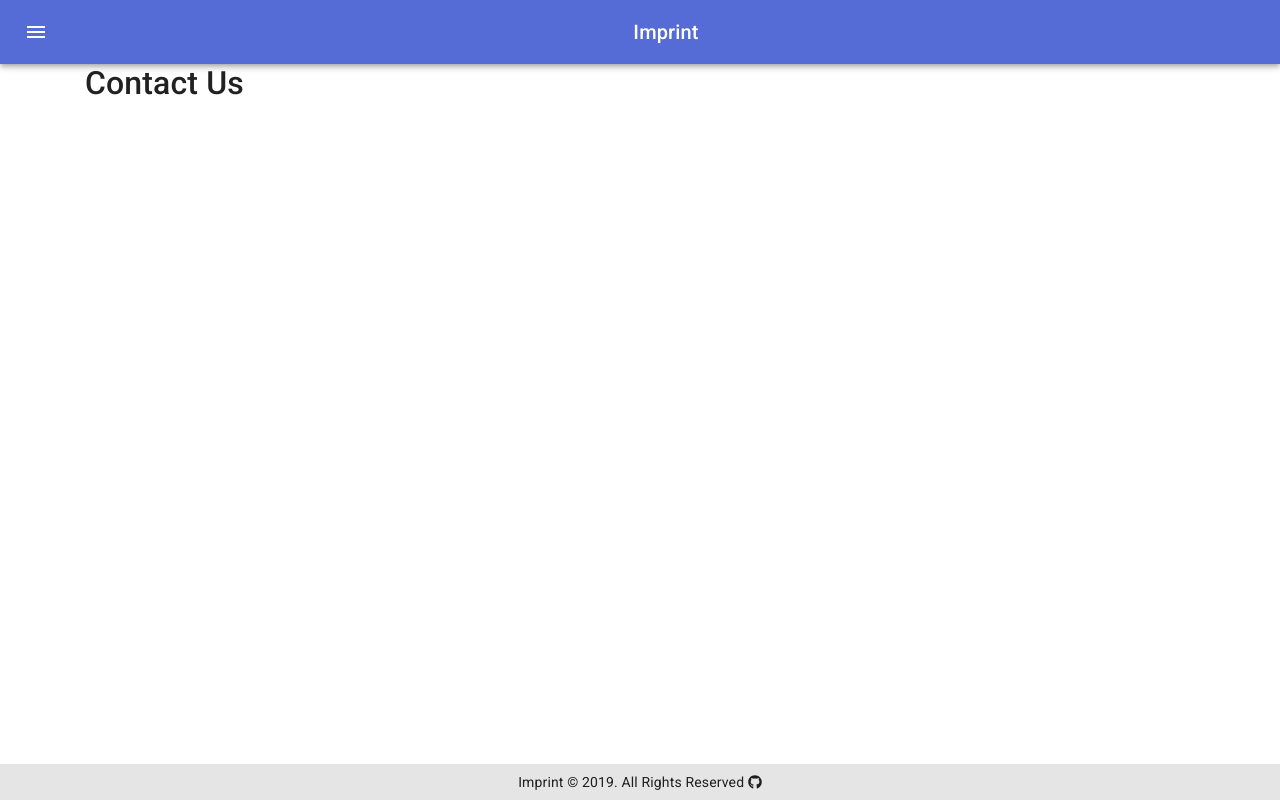
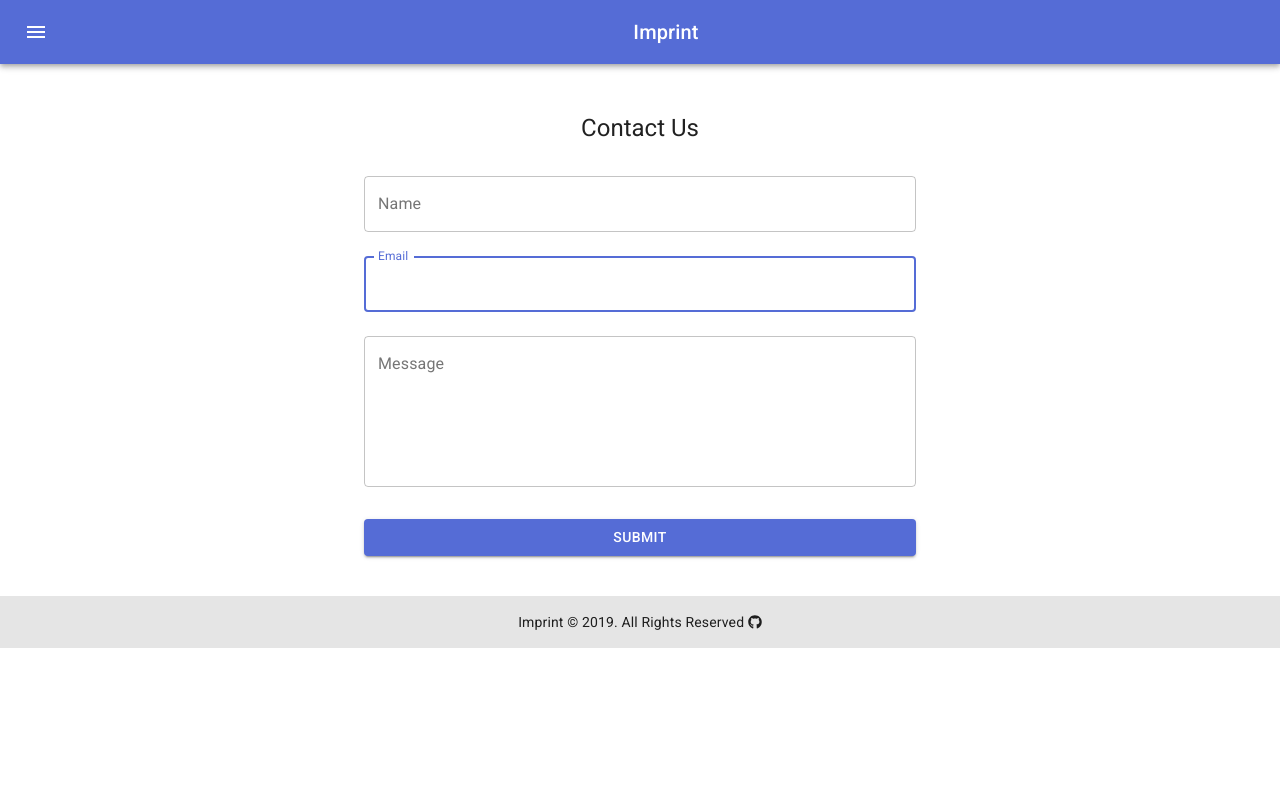
Before and after one commit to hchen651/app-project-3, a React (Create React App) app in the folder client/: page /contact in a window 1280 px wide. Built offline with nearby package versions, Linux system fonts and the light colour scheme.

Commit message:
add card s, edit pages to material-ui

```diff
--- /dev/null
+++ b/client/src/components/BusinessCardS/index.js
@@ -0,0 +1,27 @@
+import React, { useState } from 'react';
+
+// Material UI
+import { makeStyles } from '@material-ui/core/styles';
+import Card from '@material-ui/core/Card';
+
+const useStyles = makeStyles(theme => ({
+    container: {
+        display: 'flex',
+        flexWrap: 'wrap',
+    },
+    textField: {
+        margin: theme.spacing(1),
+        marginLeft: theme.spacing(1),
+        marginRight: theme.spacing(1),
+    },
+}));
+
+
+export default function BusinessCardS() {
+    const classes = useStyles();
+
+    return (
+        <Card>
+        </Card>
+    );
+}
--- a/client/src/components/Footer/index.js
+++ b/client/src/components/Footer/index.js
@@ -14,13 +14,10 @@ import { faGithub } from '@fortawesome/free-brands-svg-icons';
 
 const useStyles = makeStyles(theme => ({
   footer: {
-    position: 'absolute',
-    left: 0,
-    bottom: 0,
-    right: 0,
-    padding: theme.spacing(1),
+    padding: theme.spacing(2),
     backgroundColor: '#E5E5E5',
-    textAlign: 'center'
+    marginTop: 'auto',
+    textAlign: 'center',
   },
 }));
 
--- a/client/src/components/Navbar/index.js
+++ b/client/src/components/Navbar/index.js
@@ -1,3 +1,6 @@
+// Navbar is not fixed to top. Need to read code below:
+// https://material-ui.com/components/app-bar/#elevate-app-bar
+
 import React from 'react';
 
 // Material UI
@@ -86,7 +89,7 @@ export default function ButtonAppBar() {
         <ListItemLink href="/profile">
           <ListItemText primary="My Profile" />
         </ListItemLink>
-        <ListItemLink href="/home">
+        <ListItemLink href="/">
           <ListItemText primary="logout" />
         </ListItemLink>
       </List>
--- a/client/src/pages/About/index.js
+++ b/client/src/pages/About/index.js
@@ -1,26 +1,41 @@
 import React, { useState } from "react";
 
-// React Components
-import { Col, Row, Container } from "../../components/Grid";
+// Material UI
+import { makeStyles } from '@material-ui/core/styles';
+import Container from '@material-ui/core/Container';
+import Box from '@material-ui/core/Box';
+import Typography from '@material-ui/core/Typography';
 
-const About = () => {
+const useStyles = makeStyles(theme => ({
+    paper: {
+        marginTop: theme.spacing(6),
+        marginBottom: theme.spacing(3),
+        display: 'flex',
+        flexDirection: 'column',
+        alignItems: 'center',
+    },
+}));
+
+export default function About() {
+    const classes = useStyles();
 
     return (
-        <div>
-            <Container>
-                <Row>
-                    <Col size="md-12">
-                        <h2>About</h2>
-                    </Col>
-                </Row>
-                <Row>
-                    <Col size="md-6">
-                        {/* context here */}
-                    </Col>
-                </Row>
-            </Container>
-        </div>
-    );
+        <Container component="main" maxWidth="sm">
+            <div className={classes.paper}>
+                <Typography component="h1" variant="h5" gutterBottom>
+                    About Imprint
+                </Typography>
+                <Typography component="h5" variant="body1">
+                    <Box>
+                    Lorem ipsum dolor sit amet, consectetur adipiscing elit, sed do eiusmod tempor incididunt ut labore et dolore magna aliqua. Ut enim ad minim veniam, quis nostrud exercitation ullamco laboris nisi ut aliquip ex ea commodo consequat. Duis aute irure dolor in reprehenderit in voluptate velit esse cillum dolore eu fugiat nulla pariatur. Excepteur sint occaecat cupidatat non proident.
+                    </Box>
+                </Typography>
+                <br />
+                <Typography component="h1" variant="h5" gutterBottom>
+                    Project Team
+                </Typography>
+                {/* team member cards here */}
+            </div>
+        </Container>
+    )
 };
-
-export default About;
--- a/client/src/pages/Collection/index.js
+++ b/client/src/pages/Collection/index.js
@@ -1,4 +1,7 @@
 import React, { useState } from 'react';
+
+// Component
+import BusinessCardS from '../../components/BusinessCardS';
 
 // Material UI
 import { makeStyles } from '@material-ui/core/styles';
@@ -96,6 +99,9 @@ export default function Collection() {
                     </Grid>
                 </Grid>
             </form>
+            <Grid>
+                <BusinessCardS />
+            </Grid>
         </div>
         </Container>
     )
--- a/client/src/pages/Contact/index.js
+++ b/client/src/pages/Contact/index.js
@@ -1,26 +1,89 @@
 import React, { useState } from "react";
 
-// React Components
-import { Col, Row, Container } from "../../components/Grid";
+// Material UI
+import { makeStyles } from '@material-ui/core/styles';
+import Container from '@material-ui/core/Container';
+import Typography from '@material-ui/core/Typography';
+import Button from '@material-ui/core/Button';
+import TextField from '@material-ui/core/TextField';
 
-const Contact = () => {
+const useStyles = makeStyles(theme => ({
+    paper: {
+        marginTop: theme.spacing(6),
+        marginBottom: theme.spacing(3),
+        display: 'flex',
+        flexDirection: 'column',
+        alignItems: 'center',
+    },
+    form: {
+        width: '100%',
+        marginTop: theme.spacing(1),
+    },
+    submit: {
+        margin: theme.spacing(3, 0, 2),
+    },
+}));
+
+// Declare State
+// https://reactjs.org/docs/forms.html
+
+// Handle Submit
+const handleSubmit = e => {
+    e.preventDefault();
+};
+
+export default function Contact() {
+    const classes = useStyles();
 
     return (
-        <div>
-            <Container>
-                <Row>
-                    <Col size="md-12">
-                        <h2>Contact Us</h2>
-                    </Col>
-                </Row>
-                <Row>
-                    <Col size="md-6">
-                        {/* context here */}
-                    </Col>
-                </Row>
-            </Container>
-        </div>
-    );
+        <Container component="main" maxWidth="sm">
+            <div className={classes.paper}>
+                <Typography component="h1" variant="h5" gutterBottom>
+                    Contact Us
+                </Typography>
+                    <form
+                    className={classes.form}
+                    onSubmit={handleSubmit}
+                    noValidate>
+                    <TextField
+                        variant="outlined"
+                        margin="normal"
+                        fullWidth
+                        id="name"
+                        label="Name"
+                        name="name"
+                        autoComplete="current-password"
+                    />
+                    <TextField
+                        variant="outlined"
+                        margin="normal"
+                        fullWidth
+                        id="email"
+                        label="Email"
+                        name="email"
+                        autoComplete="email"
+                        autoFocus
+                    />
+                    <TextField
+                        variant="outlined"
+                        margin="normal"
+                        fullWidth
+                        multiline
+                        rows="6"
+                        id="message"
+                        label="Message"
+                    />
+                    <Button
+                        type="submit"
+                        fullWidth
+                        variant="contained"
+                        color="primary"
+                        className={classes.submit}
+                    >
+                        Submit
+                    </Button>
+                </form>
+            </div>
+        </Container>
+    )
 };
-
-export default Contact;
--- a/client/src/pages/Home/index.js
+++ b/client/src/pages/Home/index.js
@@ -1,39 +1,69 @@
 import React, { useState } from "react";
 
-// React Components
-import { Col, Row, Container } from "../../components/Grid";
+// Components
 import Button from "../../components/Button";
 
-const Home = () => {
+// Material UI
+import { makeStyles } from '@material-ui/core/styles';
+import Container from '@material-ui/core/Container';
+import Box from '@material-ui/core/Box';
+import Typography from '@material-ui/core/Typography';
+import Card from '@material-ui/core/Card';
+import CardMedia from '@material-ui/core/CardMedia';
+// import Button from '@material-ui/core/Button';
+
+const useStyles = makeStyles(theme => ({
+    paper: {
+        marginTop: theme.spacing(6),
+        marginBottom: theme.spacing(3),
+        display: 'flex',
+        flexDirection: 'column',
+        alignItems: 'center',
+    },
+    signup: {
+        margin: theme.spacing(3),
+        width: 300,
+    },
+    card: {
+        margin: theme.spacing(3),
+        display: 'flex',
+    },
+    gif: {
+        width: 400,
+    },
+}));
+
+export default function Home() {
+    const classes = useStyles();
+
     return (
-        <div>
-            <Container>
-                <Row>
-                    <Col size="md-3"></Col>
-                    <Col size="md-6">
-                        <h3>Imprint is a dynamic business card collector for storing and organizing contact information.</h3>
-                    </Col>
-
-                </Row>
-                <Row>
-                    {/* gifs or video here */}
-                </Row>
-                <Row>
-                    <Col size="md-3"></Col>
-                    <Col size="md-6">
-                        <p>Lorem ipsum dolor sit amet, consectetur adipiscing elit, sed do eiusmod tempor incididunt ut labore et dolore magna aliqua. Ut enim ad minim veniam, quis nostrud exercitation ullamco laboris nisi ut aliquip ex ea commodo consequat. Duis aute irure dolor in reprehenderit in voluptate velit esse cillum dolore eu fugiat nulla pariatur. Excepteur sint occaecat cupidatat non proident, sunt in culpa qui officia deserunt mollit anim id est laborum.</p>
-                    </Col>
-                </Row>
-                <Row>
-                    <Col size="md-3"></Col>
-                    <Col size="md-6">
-                        <Button href="/signup">SIGN UP</Button>
-                    </Col>
-                </Row>
-            </Container>
-        </div>
-    );
+        <Container component="main" maxWidth="sm">
+            <div className={classes.paper}>
+                <Typography component="h3" variant="h5" gutterBottom>
+                    <Box lineHeight={1.5} align="center">
+                    Imprint is a dynamic business card collector for storing and organizing contact information.
+                    </Box>
+                </Typography>
+                <Card className={classes.card}>
+                    <CardMedia
+                    component="video"
+                    className={classes.gif}
+                    src="https://media.giphy.com/media/ar16pMPuR1BO8/giphy.mp4"
+                    />
+                </Card>
+                <Typography component="h5" variant="body1">
+                    <Box align="center">
+                    Lorem ipsum dolor sit amet, consectetur adipiscing elit, sed do eiusmod tempor incididunt ut labore et dolore magna aliqua. Ut enim ad minim veniam, quis nostrud exercitation ullamco laboris nisi ut aliquip ex ea commodo consequat. Duis aute irure dolor in reprehenderit in voluptate velit esse cillum dolore eu fugiat nulla pariatur. Excepteur sint occaecat cupidatat non proident.
+                    </Box>
+                </Typography>
+                <Button
+                className={classes.signup}
+                variant="contained"
+                color="secondary"
+                href="/signup">
+                    SIGN UP
+                </Button>
+            </div>
+        </Container>
+    )
 };
-
-
-export default Home;
--- a/client/src/pages/Signin/index.js
+++ b/client/src/pages/Signin/index.js
@@ -6,10 +6,10 @@ import TextField from '@material-ui/core/TextField';
 import FormControlLabel from '@material-ui/core/FormControlLabel';
 import Checkbox from '@material-ui/core/Checkbox';
 import Link from '@material-ui/core/Link';
+import Container from '@material-ui/core/Container';
 import Grid from '@material-ui/core/Grid';
 import Typography from '@material-ui/core/Typography';
 import { makeStyles } from '@material-ui/core/styles';
-import Container from '@material-ui/core/Container';
 
 const useStyles = makeStyles(theme => ({
     paper: {
@@ -41,7 +41,7 @@ export default function SignIn() {
     return (
         <Container component="main" maxWidth="xs">
             <div className={classes.paper}>
-            <Typography component="h1" variant="h5">
+                <Typography component="h1" variant="h5" gutterBottom>
                 Sign In
                 </Typography>
                 <form
--- a/client/src/pages/Signup/index.js
+++ b/client/src/pages/Signup/index.js
@@ -39,7 +39,7 @@ export default function SignUp() {
   return (
     <Container component="main" maxWidth="xs">
       <div className={classes.paper}>
-        <Typography component="h1" variant="h5">
+        <Typography component="h1" variant="h5" gutterBottom>
           Sign Up
         </Typography>
         <form className={classes.form}
```
Also changed, not shown: client/src/components/BusinessCardL/index.js (+13 -16 lines). Lines whose indentation alone changed are shown as unchanged.
